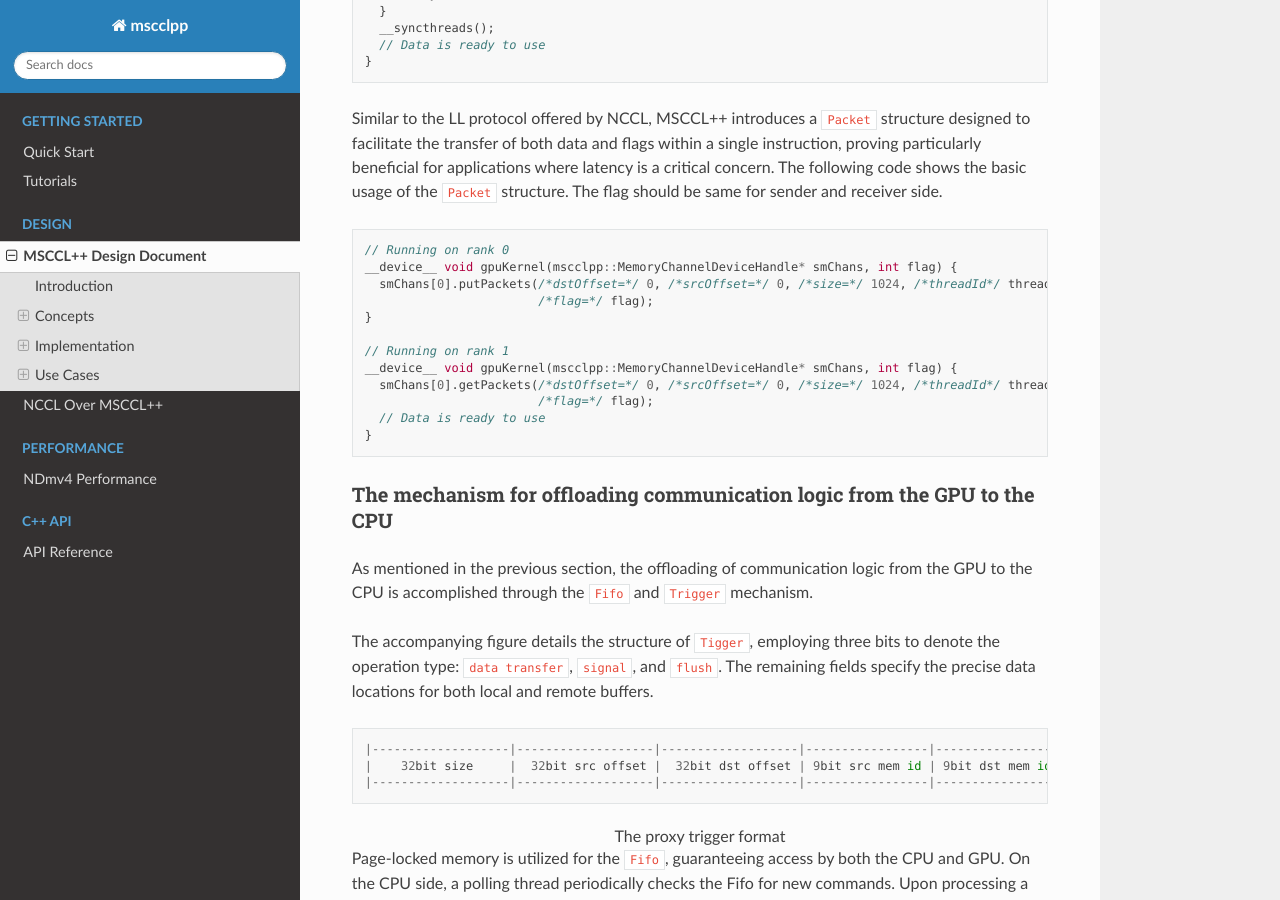
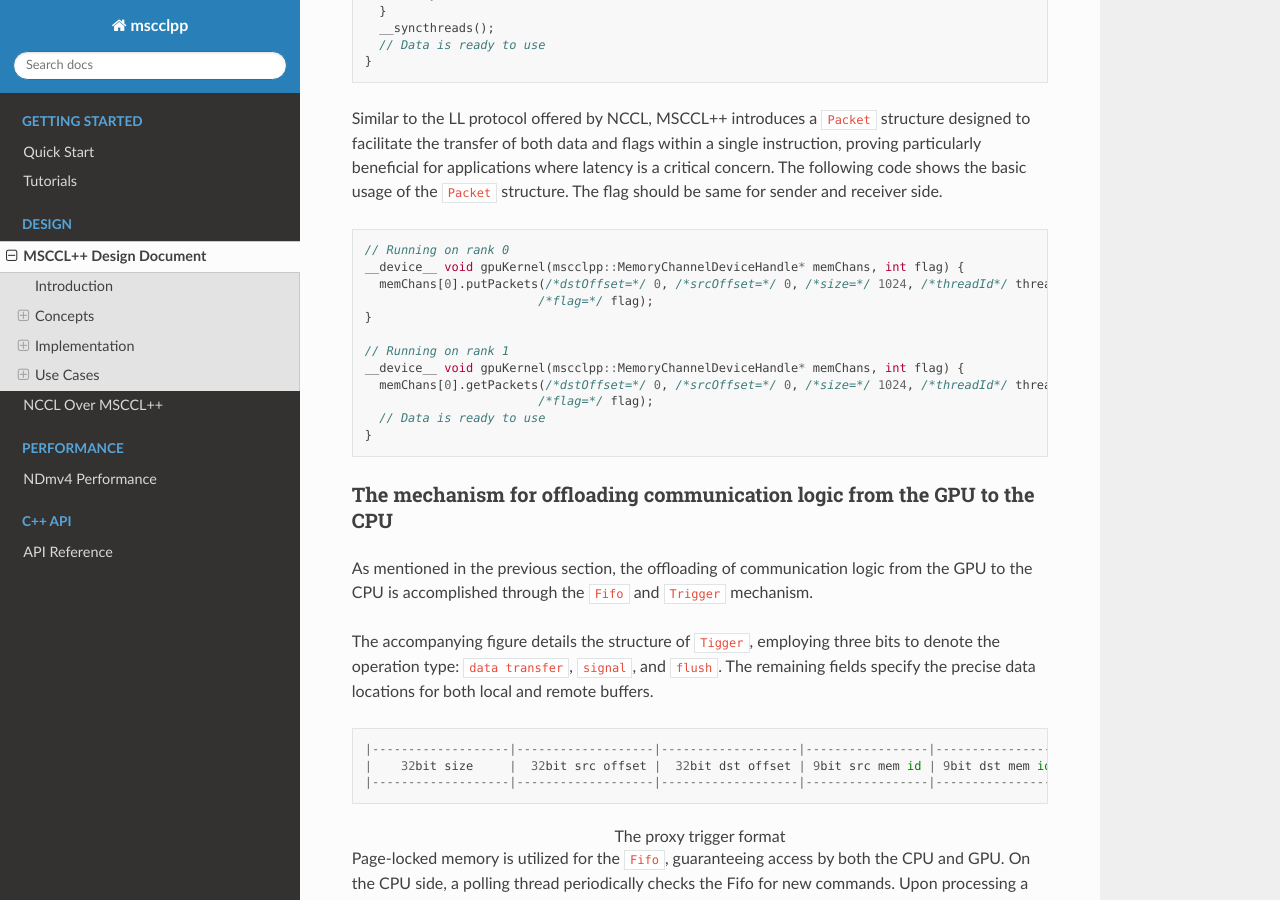
Before and after one commit to microsoft/mscclpp, a Sphinx documentation site: the page built from docs/design/design.md, in a window 1280 px wide and 900 px high, scrolled down 3595 px. Built offline with Sphinx 7.4.7 and the Read the Docs theme 3.1.0, drawn with Linux system fonts in a browser that asks for light colours; pages that are not in the unit, such as notebooks, are missing from menus.

Commit message:
more changes

````diff
--- a/docs/design/design.md
+++ b/docs/design/design.md
@@ -81,14 +81,14 @@
 Similar to the LL protocol offered by NCCL, MSCCL++ introduces a `Packet` structure designed to facilitate the transfer of both data and flags within a single instruction, proving particularly beneficial for applications where latency is a critical concern. The following code shows the basic usage of the `Packet` structure. The flag should be same for sender and receiver side.
 ```cpp
 // Running on rank 0
-__device__ void gpuKernel(mscclpp::MemoryChannelDeviceHandle* smChans, int flag) {
-  smChans[0].putPackets(/*dstOffset=*/ 0, /*srcOffset=*/ 0, /*size=*/ 1024, /*threadId*/ threadIdx.x, /*numThreads*/ blockDim.x,
+__device__ void gpuKernel(mscclpp::MemoryChannelDeviceHandle* memChans, int flag) {
+  memChans[0].putPackets(/*dstOffset=*/ 0, /*srcOffset=*/ 0, /*size=*/ 1024, /*threadId*/ threadIdx.x, /*numThreads*/ blockDim.x,
                         /*flag=*/ flag);
 }
 
 // Running on rank 1
-__device__ void gpuKernel(mscclpp::MemoryChannelDeviceHandle* smChans, int flag) {
-  smChans[0].getPackets(/*dstOffset=*/ 0, /*srcOffset=*/ 0, /*size=*/ 1024, /*threadId*/ threadIdx.x, /*numThreads*/ blockDim.x,
+__device__ void gpuKernel(mscclpp::MemoryChannelDeviceHandle* memChans, int flag) {
+  memChans[0].getPackets(/*dstOffset=*/ 0, /*srcOffset=*/ 0, /*size=*/ 1024, /*threadId*/ threadIdx.x, /*numThreads*/ blockDim.x,
                         /*flag=*/ flag);
   // Data is ready to use
 }
--- a/docs/getting-started/tutorials/index.rst
+++ b/docs/getting-started/tutorials/index.rst
@@ -10,7 +10,7 @@
 
    initialization
    proxy-channel
-   sm-channel
+   memory-channel
    packet-api
    customized-proxy-service
    python-api
````
Also changed, not shown: 15 other files.
